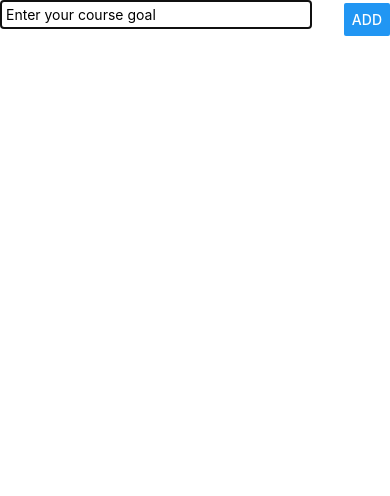
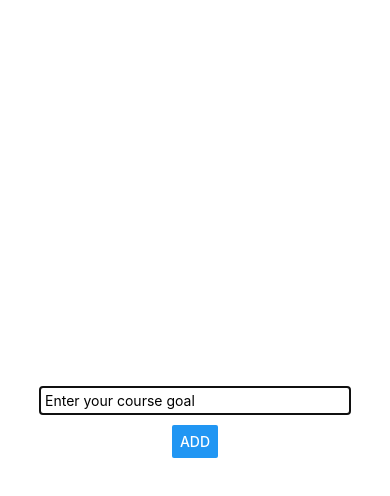
Before and after one commit to Collins33/Goals-reactnative, a React Native app: screen / in a window 390 px wide. Both pictures are taken after a click on the button "ADD MY GOAL". Shown: the top 496 px of the page. Built offline with nearby package versions, Linux system fonts and the light colour scheme.

Commit message:
Close the modal after adding

```diff
--- a/App.js
+++ b/App.js
@@ -11,6 +11,7 @@ export default function App() {
   // add the goal to the array of goals
   const addGoalHandler=(goalTitle)=>{
     setCourseGoals(currentGoals => [...currentGoals, {key: Math.random().toString(), value: goalTitle}])
+    setVisibility(false);
   }
 
   // delete a goal from the list
--- a/components/GoalInput.js
+++ b/components/GoalInput.js
@@ -11,7 +11,7 @@ const GoalInput = ({addGoalHandler, isVisible})=>
     setEnteredGoal(enteredText)
  }
   return (
-    <Modal visible={isVisible}>
+    <Modal visible={isVisible} animationType="slide">
     <View style={bodyContainer}>
         <TextInput
         placeholder="Enter your course goal"
@@ -29,8 +29,9 @@ const GoalInput = ({addGoalHandler, isVisible})=>
 
 const styles = StyleSheet.create({
   bodyContainer:{
-    flexDirection: 'row',
-    justifyContent: 'space-between',
+    flex: 1,
+    flexDirection: 'column',
+    justifyContent: 'center',
     alignItems: 'center'
   },
   inputContainer:{
```
